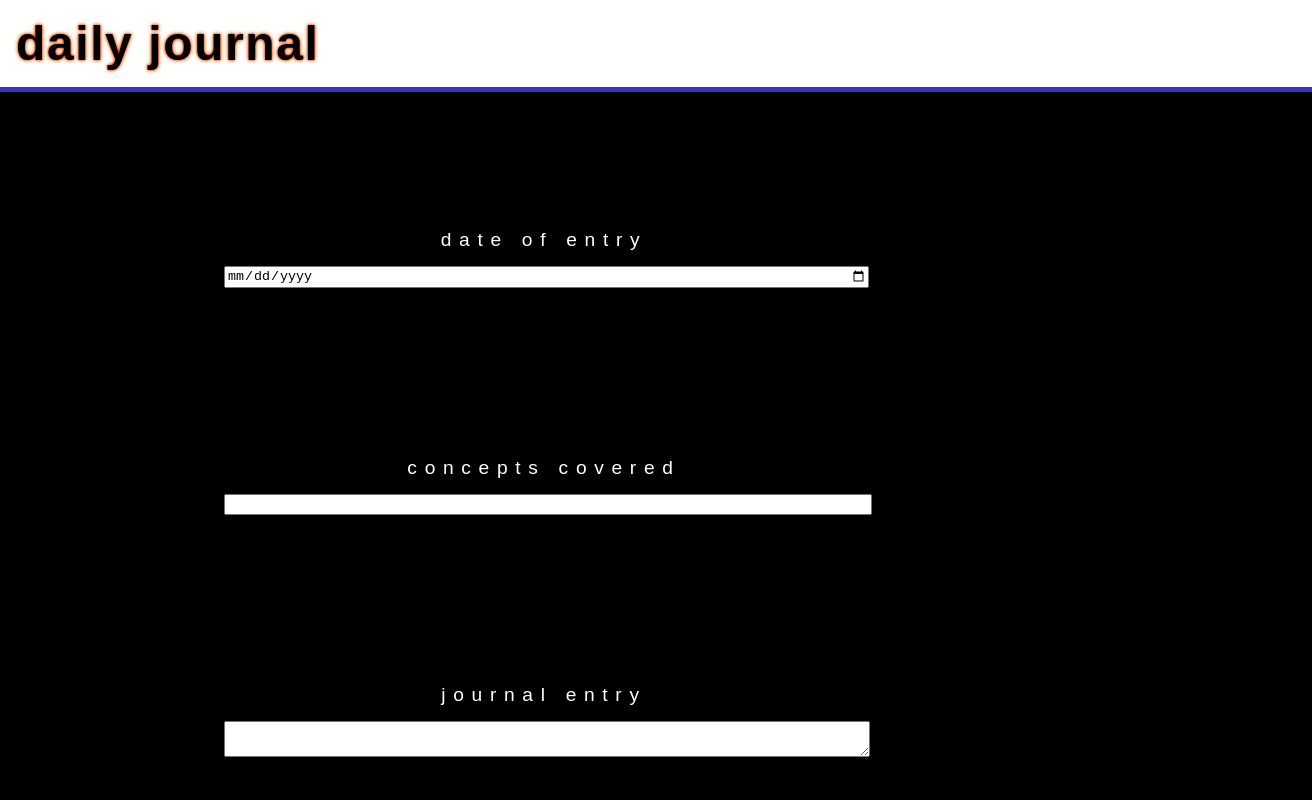
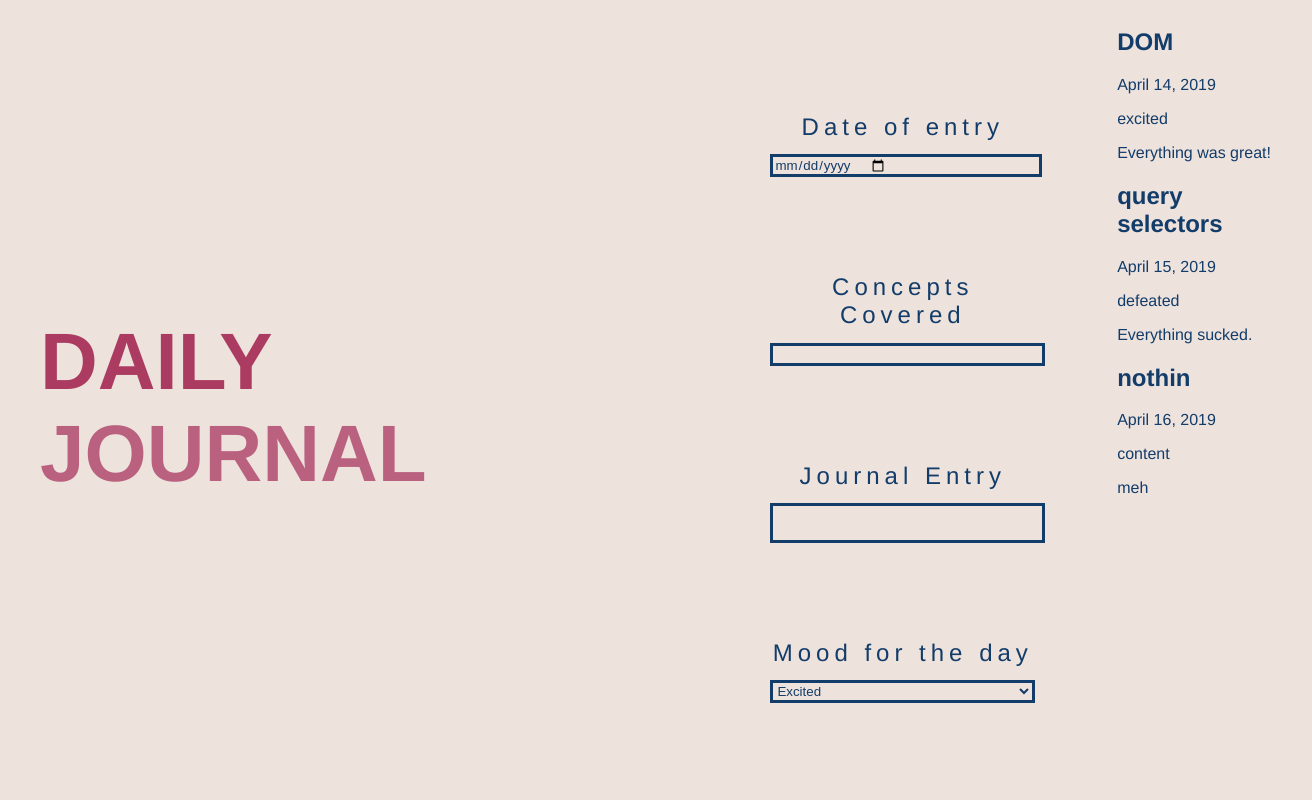
Before and after one commit to emilyloggins/daily-journal, a plain HTML site: page index.html in a window 1280 px wide. Shown: the top 800 px of the page, 1312 px wide, since content can reach past the window. Drawn offline with Linux system fonts and the light colour scheme.

Commit message:
created journal entry component function and started cleaning up flexbox problems.

```diff
--- a/index.html
+++ b/index.html
@@ -8,10 +8,10 @@
     <link rel="stylesheet" type="text/css" href="styles/journal.css">
 </head>
 <body>
+
     <header>
         <h1>Daily Journal</h1>
     </header>
-        <div class="container">
             <form>
                 <fieldset>
                     <label class="form-elements" for="journalDate">Date of entry</label>
@@ -35,9 +35,11 @@
                     </select>
                 </fieldset>
                 <div class="button">
-                <input type="submit" value="SUBMIT">
+                <hsinput type="submit" value="SUBMIT">
                 </div>
             </form>
-        </div>
+
+    <div id="container"></div>
+<script src="scripts/journal.js"></script>
 </body>
 </html>
--- /dev/null
+++ b/scripts/journal.js
@@ -0,0 +1,44 @@
+console.log("hi");
+
+const journalEntry = [
+{
+    date: "April 14, 2019",
+    titleConcepts: "DOM",
+    entry: "Everything was great!",
+    mood: "excited"
+},
+{
+    date: "April 15, 2019",
+    titleConcepts: "query selectors",
+    entry: "Everything sucked.",
+    mood: "defeated"
+},
+{
+    date: "April 16, 2019",
+    titleConcepts: "nothin",
+    entry: "meh",
+    mood: "content"
+}
+]
+
+const makeJournalEntryComponent = function(date, titleConcepts, entry, mood) {
+    return `
+    <h2>${titleConcepts}</h2>
+    <p>${date}</p>
+    <p>${mood}</p>
+    <p>${entry}</p>
+    `
+}
+
+const entryContainer = document.querySelector("#container")
+
+
+for (let i = 0; i < journalEntry.length; i++) {
+    const entries = journalEntry[i]
+    entryContainer.innerHTML += makeJournalEntryComponent(
+        entries.date,
+        entries.titleConcepts,
+        entries.entry,
+        entries.mood
+    )
+}
--- a/styles/journal.css
+++ b/styles/journal.css
@@ -1,61 +1,67 @@
-*, *:before, *:after {
-    margin: 0;
-}
+
+
 body {
-    text-transform: lowercase;
-    font-family: Arial, 'Times', sans-serif;
-    letter-spacing: .1em;
-    background-color: black;
-    color: white;
+    background: #EEE2DC;
+    display: flex;
+
 }
 
+/* header */
 header {
-    display: flex;
-    background-color: white;
-    color: black;
-    width: 100%;
-    /* justify-content: center; */
-    padding: 1em;
-    border-bottom: solid 5px rgb(51, 51, 202);
+  display: flex;
+  align-items: center;
+  padding: 2em;
+}
+
+form {
+  display: flex;
+  flex-direction: column;
+  justify-content: center;
+  padding: 2em;
+}
+
+html,
+body {
+  width: 100%;
+  height: 100%;
+  font-family: "Monoton", Helvetica, sans-serif;
 }
 
 h1 {
-    font-size: 3em;
-    color: black;
-    text-shadow: 0 0 3px #FF0000, 0 0 5px goldenrod;
-}
-fieldset {
-    display: flex;
-    justify-content: center;
-    flex-direction: column;
-    margin: 7% 15%;
-    padding: 2em;
-    width: 50%;
-    text-align: center;
-    border: none;
+  font-size: 5em;
+  text-transform: uppercase;
+  color: #AC3B61;
+  color: transparent;
+  background: linear-gradient(3deg, rgb(185, 97, 126) 50%, #AC3B61 0);
+  -webkit-background-clip: text;
 }
 
-.form-elements {
-    justify-content: center;
-    font-size: 1.2em;
-    padding: .8em 1em;
-    letter-spacing: .4em;
+/* input fields */
+
+fieldset {
+    border: none;
+    color: #123C69;
+    font-size: 1.5em;
+    padding: 2em;
+    text-align: center;
+    letter-spacing: 5px;
 }
 
-.button {
+input, textarea, select {
     display: flex;
-    justify-content: last baseline;
-    padding: 2%;
-}
+    border: solid 3px #123C69;
+    background-color: #EEE2DC;
+    color: #123C69;
+    outline-color: #123C69;
+    resize: none;
+    font-family: Arial, Helvetica, sans-serif;
+    width: 100%;
+    height: auto;
+    margin-top: 1em;
+    cursor: pointer;
+  }
 
-#date, #concepts, #entry, #mood {
-    display: block;
-    justify-content: center;
-    margin: auto;
-    width: 100%;
-}
-
-#entry {
-    width: 100%;
-    height: 600%;
-}
+  #container {
+    color: #123C69;
+  }
+/* bUtToN */
```
Also changed, not shown: img/daily-journal.png (added), img/daily-journal2.png (added).
